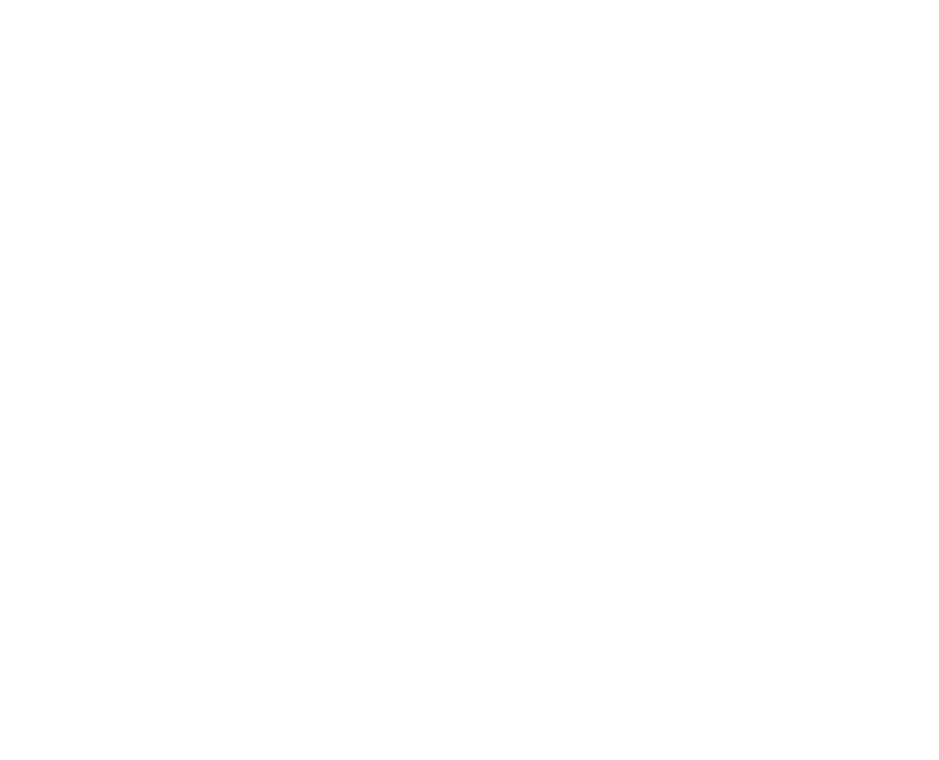
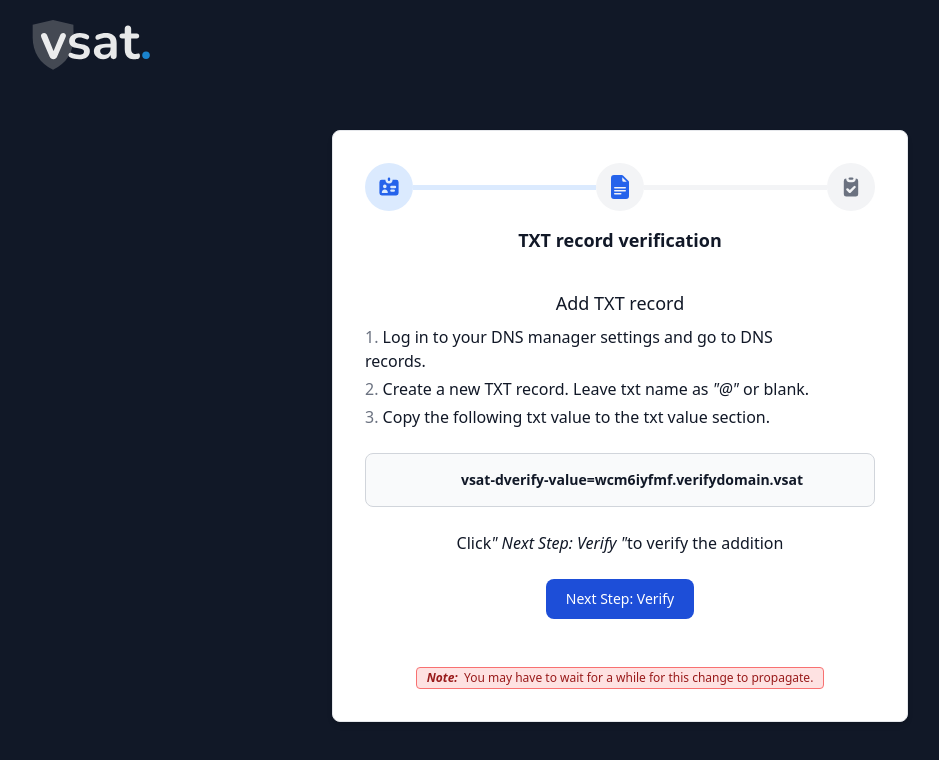
Before and after one commit to Abhinav-22/VSAT, a React (Create React App) app in the folder vsat/: page /txt in a window 1280 px wide. Before the commit this address had no page. Shown: the top 760 px of the page, without its empty margins (20-959 px from the left). Built offline with nearby package versions, Linux system fonts and the light colour scheme.

Commit message:
txt record page

```diff
--- a/vsat/src/App.js
+++ b/vsat/src/App.js
@@ -13,6 +13,7 @@
 
 import { Route, Routes } from "react-router-dom";
 import ConfirmResubmission from "./ConfirmResubmission.js";
+import TxtVerify from "./TxtVerify.js";
 
 function App() {
   return (
@@ -28,6 +29,7 @@
         <Route path="dashboard" element={<Dashboard />}></Route>
         <Route path="domain" element={<Domain />}></Route>
         <Route path="api" element={<Api />}></Route>
+        <Route path="txt" element={<TxtVerify />}></Route>
         <Route
           path="confirmresubmission"
           element={<ConfirmResubmission />}
--- /dev/null
+++ b/vsat/src/TxtVerify.js
@@ -0,0 +1,154 @@
+import React from "react";
+import logo from "./img/transparent.svg";
+import { Link, useNavigate } from "react-router-dom";
+
+const TxtVerify = () => {
+  return (
+    <>
+      <div class="grid  h-screen">
+        <div class="form-pane bg-gray-900">
+          <nav class="relative w-full flex flex-wrap items-center justify-between m-0">
+            <div class="container-fluid w-full flex flex-wrap items-center justify-between">
+              <div class="container-fluid">
+                <Link to="/">
+                  {" "}
+                  <img
+                    src={logo}
+                    style={{ height: "90px", alt: "abc", loading: "lazy" }}
+                    alt=""
+                    loading="lazy"
+                  />
+                </Link>
+              </div>
+            </div>
+          </nav>
+          <div class="mx-auto mt-10 w-full max-w-xl p-4  bg-white border border-gray-200 rounded-lg shadow-md sm:p-6 md:p-8 dark:bg-gray-800 dark:border-gray-700 ">
+            <div class="items flex flex-col items-center justify-center mx-auto">
+              <ol class="flex items-center justify-center mx-auto w-full mb-4 sm:mb-5 ">
+                <li class="flex w-full items-center text-blue-600 dark:text-blue-500 after:content-[''] after:w-full after:h-1 after:border-b after:border-blue-100 after:border-4 after:inline-block dark:after:border-blue-800">
+                  <div class="flex items-center justify-center w-10 h-10 bg-blue-100 rounded-full lg:h-12 lg:w-12 dark:bg-blue-800 shrink-0">
+                    <svg
+                      aria-hidden="true"
+                      class="w-5 h-5 text-blue-600 lg:w-6 lg:h-6 dark:text-blue-300"
+                      fill="currentColor"
+                      viewBox="0 0 20 20"
+                      xmlns="http://www.w3.org/2000/svg"
+                    >
+                      <path
+                        fill-rule="evenodd"
+                        d="M10 2a1 1 0 00-1 1v1a1 1 0 002 0V3a1 1 0 00-1-1zM4 4h3a3 3 0 006 0h3a2 2 0 012 2v9a2 2 0 01-2 2H4a2 2 0 01-2-2V6a2 2 0 012-2zm2.5 7a1.5 1.5 0 100-3 1.5 1.5 0 000 3zm2.45 4a2.5 2.5 0 10-4.9 0h4.9zM12 9a1 1 0 100 2h3a1 1 0 100-2h-3zm-1 4a1 1 0 011-1h2a1 1 0 110 2h-2a1 1 0 01-1-1z"
+                        clip-rule="evenodd"
+                      ></path>
+                    </svg>
+                  </div>
+                </li>
+                <li class="flex w-full items-center after:content-[''] after:w-full after:h-1 after:border-b after:border-gray-100 after:border-4 after:inline-block dark:after:border-gray-700">
+                  <div class="flex items-center justify-center w-10 h-10 bg-gray-100 rounded-full lg:h-12 lg:w-12 dark:bg-gray-700 shrink-0">
+                    <svg
+                      xmlns="http://www.w3.org/2000/svg"
+                      fill="currentColor"
+                      class="bi bi-file-earmark-text-fill w-5 h-5 text-blue-600 lg:w-6 lg:h-6 dark:text-blue-300"
+                      width="16"
+                      height="16"
+                      viewBox="0 0 16 16"
+                    >
+                      <path d="M9.293 0H4a2 2 0 0 0-2 2v12a2 2 0 0 0 2 2h8a2 2 0 0 0 2-2V4.707A1 1 0 0 0 13.707 4L10 .293A1 1 0 0 0 9.293 0zM9.5 3.5v-2l3 3h-2a1 1 0 0 1-1-1zM4.5 9a.5.5 0 0 1 0-1h7a.5.5 0 0 1 0 1h-7zM4 10.5a.5.5 0 0 1 .5-.5h7a.5.5 0 0 1 0 1h-7a.5.5 0 0 1-.5-.5zm.5 2.5a.5.5 0 0 1 0-1h4a.5.5 0 0 1 0 1h-4z" />
+                    </svg>
+                  </div>
+                </li>
+                <li class="flex items-center">
+                  <div class="flex items-center justify-center w-10 h-10 bg-gray-100 rounded-full lg:h-12 lg:w-12 dark:bg-gray-700 shrink-0">
+                    <svg
+                      aria-hidden="true"
+                      class="w-5 h-5 text-gray-500 lg:w-6 lg:h-6 dark:text-gray-100"
+                      fill="currentColor"
+                      viewBox="0 0 20 20"
+                      xmlns="http://www.w3.org/2000/svg"
+                    >
+                      <path d="M9 2a1 1 0 000 2h2a1 1 0 100-2H9z"></path>
+                      <path
+                        fill-rule="evenodd"
+                        d="M4 5a2 2 0 012-2 3 3 0 003 3h2a3 3 0 003-3 2 2 0 012 2v11a2 2 0 01-2 2H6a2 2 0 01-2-2V5zm9.707 5.707a1 1 0 00-1.414-1.414L9 12.586l-1.293-1.293a1 1 0 00-1.414 1.414l2 2a1 1 0 001.414 0l4-4z"
+                        clip-rule="evenodd"
+                      ></path>
+                    </svg>
+                  </div>
+                </li>
+              </ol>
+            </div>
+            <form action="#">
+              <h3 class="mb-4 text-lg font-bold leading-none text-gray-900 dark:text-white text-center">
+                TXT record verification
+              </h3>
+              <br />
+              <div class="grid ">
+                <div>
+                  <h2 class="mb-2 text-lg font-light text-center text-gray-900 dark:text-white">
+                    Add TXT record
+                  </h2>
+                  <ol class="max-w-md space-y-1 text-gray-500 list-decimal list-inside dark:text-gray-400">
+                    <li>
+                      <span class="font-normal text-gray-900 dark:text-white">
+                        Log in to your DNS manager settings and go to DNS
+                        records.
+                      </span>
+                    </li>
+                    <li>
+                      <span class="font-normal text-gray-900 dark:text-white">
+                        Create a new TXT record. Leave txt name as <i>"@"</i> or
+                        blank.
+                      </span>
+                    </li>
+                    <li>
+                      <span class="font-normal text-gray-900 dark:text-white">
+                        Copy the following txt value to the txt value section.
+                      </span>
+                    </li>
+                    <br />
+                  </ol>
+                  <p
+                    id="default-search"
+                    class="block text-center w-full p-4 pl-10 text-sm text-gray-900 border border-gray-300 rounded-lg bg-gray-50 focus:ring-blue-500 focus:border-blue-500 dark:bg-gray-700 dark:border-gray-600 dark:placeholder-gray-400 dark:text-white dark:focus:ring-blue-500 dark:focus:border-blue-500"
+                    required
+                  >
+                    <b>vsat-dverify-value=wcm6iyfmf.verifydomain.vsat</b>
+                  </p>{" "}
+                </div>
+
+                <div>
+                  <br />
+
+                  <span class="font-normal text-gray-900 text-center flex items-center justify-center dark:text-white">
+                    Click <i>" Next Step: Verify "</i> to verify the addition
+                  </span>
+                </div>
+                <div></div>
+                <div></div>
+              </div>
+              <br />
+              <div class="btn flex flex-col items-center justify-center">
+                <button
+                  type="submit"
+                  class="text-white mx-auto bg-blue-700 hover:bg-blue-800 focus:ring-4 focus:outline-none focus:ring-blue-300 font-medium rounded-lg text-sm px-5 py-2.5 text-center dark:bg-blue-600 dark:hover:bg-blue-700 dark:focus:ring-blue-800"
+                >
+                  Next Step: Verify
+                </button>
+              </div>
+              <br />
+              <br />
+              <span class="bg-red-100 mx-auto flex  items-center justify-center text-red-800 w-max text-xs font-medium  px-2.5 py-0.5 rounded dark:bg-gray-700 dark:text-red-400 border border-red-400">
+                <b>
+                  <i>Note: </i>
+                </b>{" "}
+                &nbsp; You may have to wait for a while for this change to
+                propagate.
+              </span>
+            </form>
+          </div>
+        </div>
+      </div>
+    </>
+  );
+};
+
+export default TxtVerify;
```
